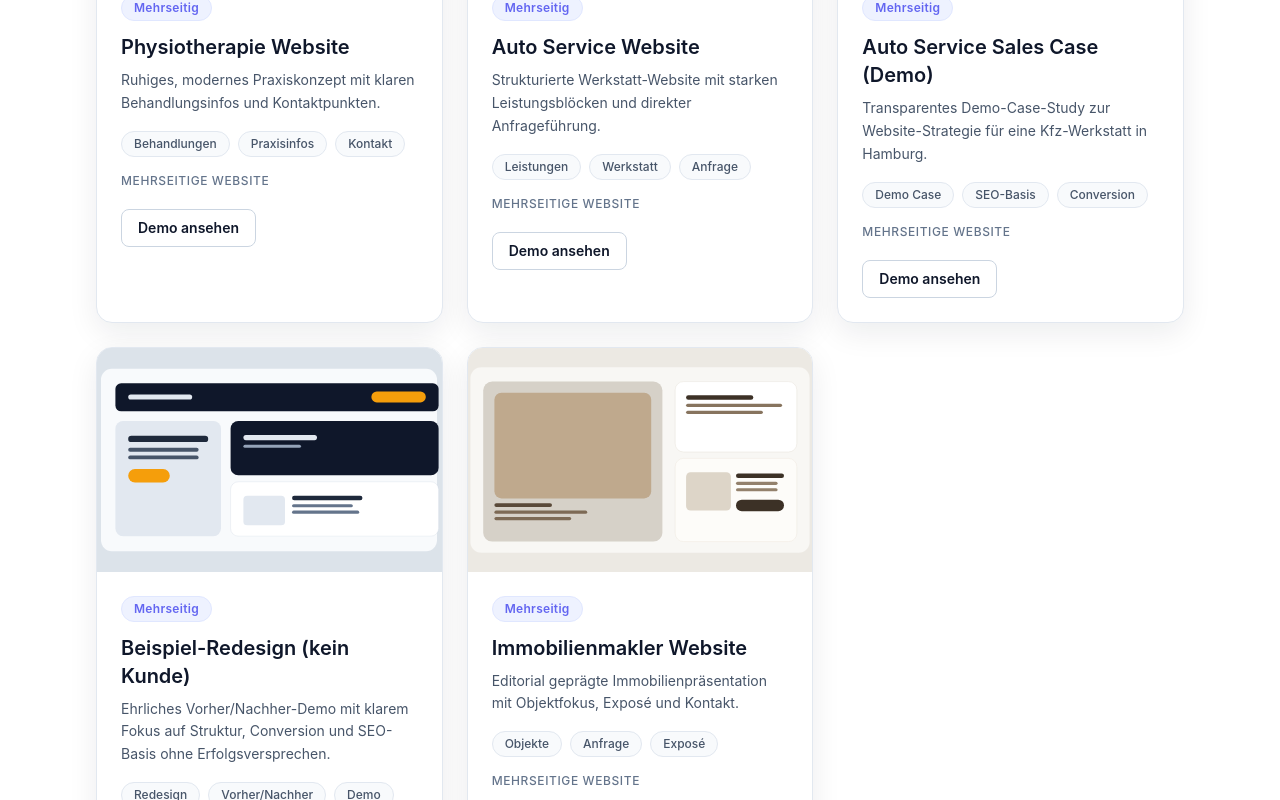
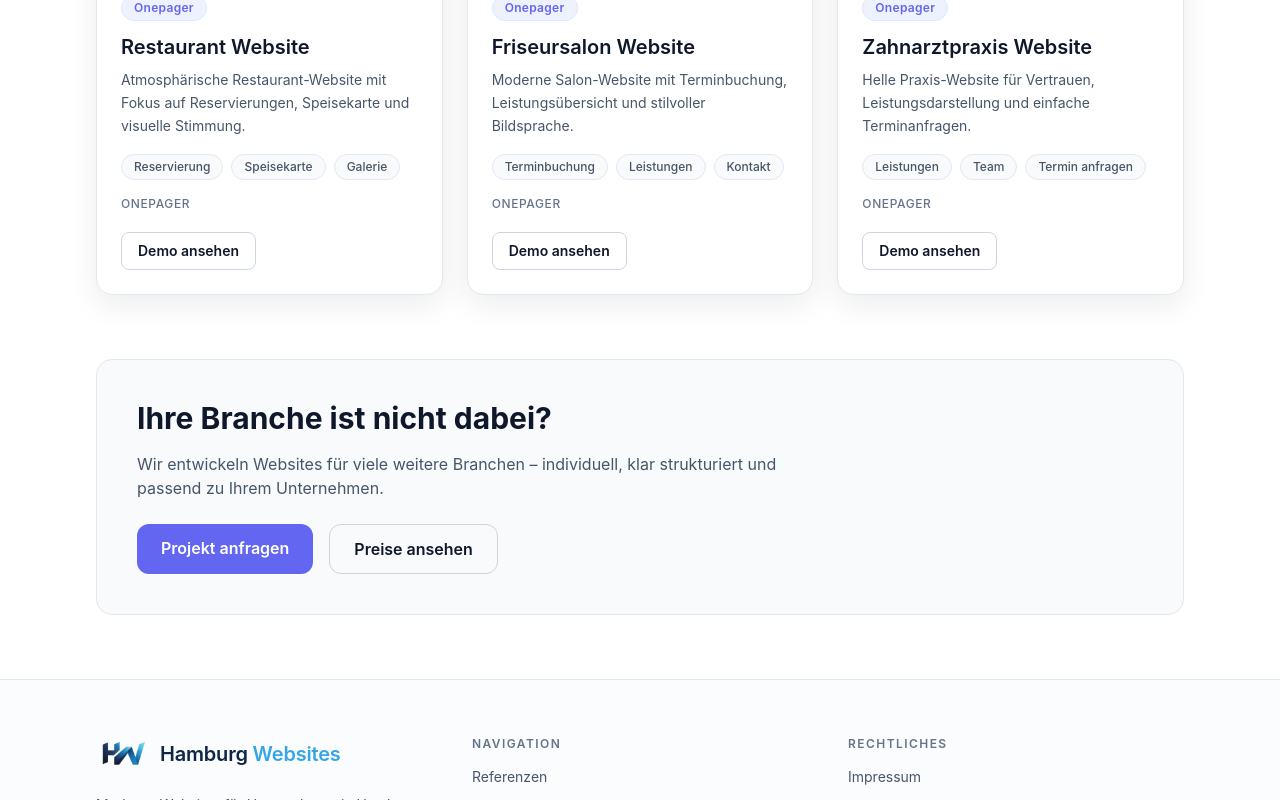
Before and after one commit to VonBismark1871/Hamburg-Website, a Next.js app: page /referenzen in a window 1280 px wide. Shown: the part 1660-2460 px from the top of the page. Built offline with nearby package versions, Linux system fonts and the light colour scheme; no server answers.

Commit message:
Update references ordering and remove two demo cards

```diff
--- a/data/references.js
+++ b/data/references.js
@@ -40,23 +40,6 @@ export const referenceProjects = [
     tone: 'contrast'
   },
   {
-    slug: 'autoservice-sales-case',
-    title: 'Auto Service Sales Case (Demo)',
-    description: 'Transparentes Demo-Case-Study zur Website-Strategie für eine Kfz-Werkstatt in Hamburg.',
-    image: '/demo-images/local-service.svg',
-    tags: ['Demo Case', 'SEO-Basis', 'Conversion'],
-    tone: 'contrast'
-  },
-
-  {
-    slug: 'redesign-beispiel-1',
-    title: 'Beispiel-Redesign (kein Kunde)',
-    description: 'Ehrliches Vorher/Nachher-Demo mit klarem Fokus auf Struktur, Conversion und SEO-Basis ohne Erfolgsversprechen.',
-    image: '/demo-images/local-service.svg',
-    tags: ['Redesign', 'Vorher/Nachher', 'Demo'],
-    tone: 'contrast'
-  },
-  {
     slug: 'immobilien-demo',
     title: 'Immobilienmakler Website',
     description: 'Editorial geprägte Immobilienpräsentation mit Objektfokus, Exposé und Kontakt.',
--- a/pages/referenzen.js
+++ b/pages/referenzen.js
@@ -16,20 +16,20 @@ const toneClasses = {
 
 const portfolioSections = [
   {
+    id: 'mehrseitige-websites',
+    title: 'Mehrseitige Websites',
+    description:
+      'Beispiele für umfangreichere Websites mit mehreren Seiten, detaillierten Leistungsbereichen und erweiterten Inhalten.',
+    siteType: 'Mehrseitig',
+    projects: ['physio-demo', 'autoservice-demo', 'immobilien-demo']
+  },
+  {
     id: 'einfache-websites',
     title: 'Einfache Websites',
     description:
       'Beispiele für kompakte Unternehmenswebsites mit klarer Struktur und schneller Nutzerführung. Ideal für kleinere Betriebe oder lokale Dienstleistungen.',
     siteType: 'Onepager',
     projects: ['restaurant-demo', 'friseursalon-demo', 'zahnarzt-demo']
-  },
-  {
-    id: 'mehrseitige-websites',
-    title: 'Mehrseitige Websites',
-    description:
-      'Beispiele für umfangreichere Websites mit mehreren Seiten, detaillierten Leistungsbereichen und erweiterten Inhalten.',
-    siteType: 'Mehrseitig',
-    projects: ['physio-demo', 'autoservice-demo', 'autoservice-sales-case', 'redesign-beispiel-1', 'immobilien-demo']
   }
 ];
 
```
